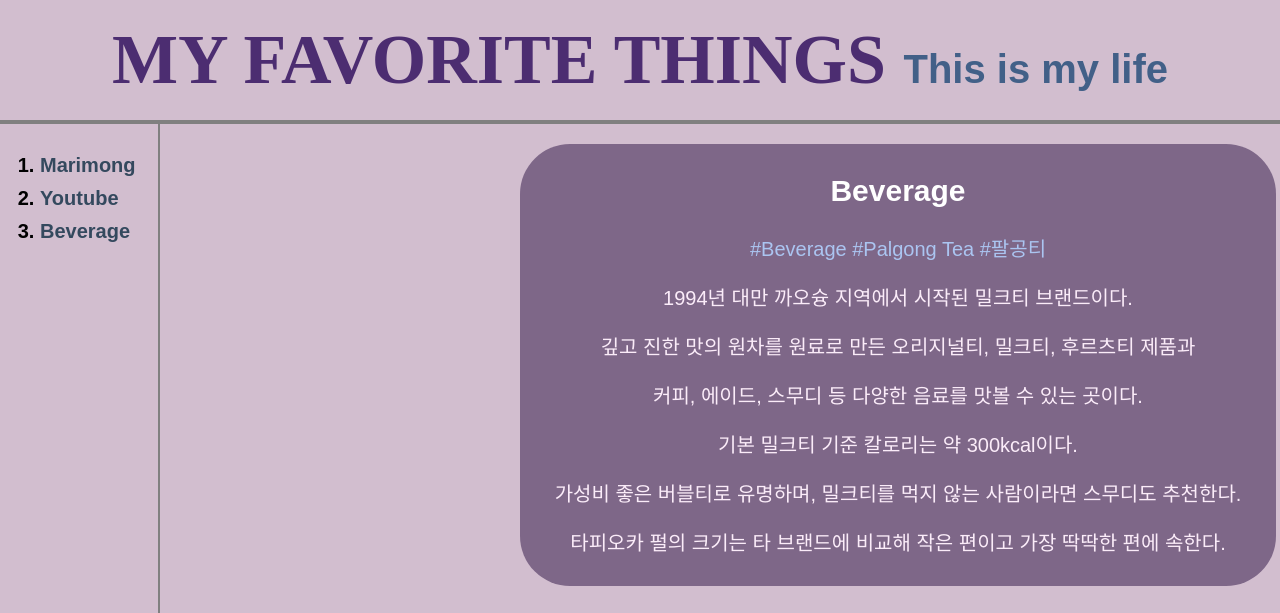
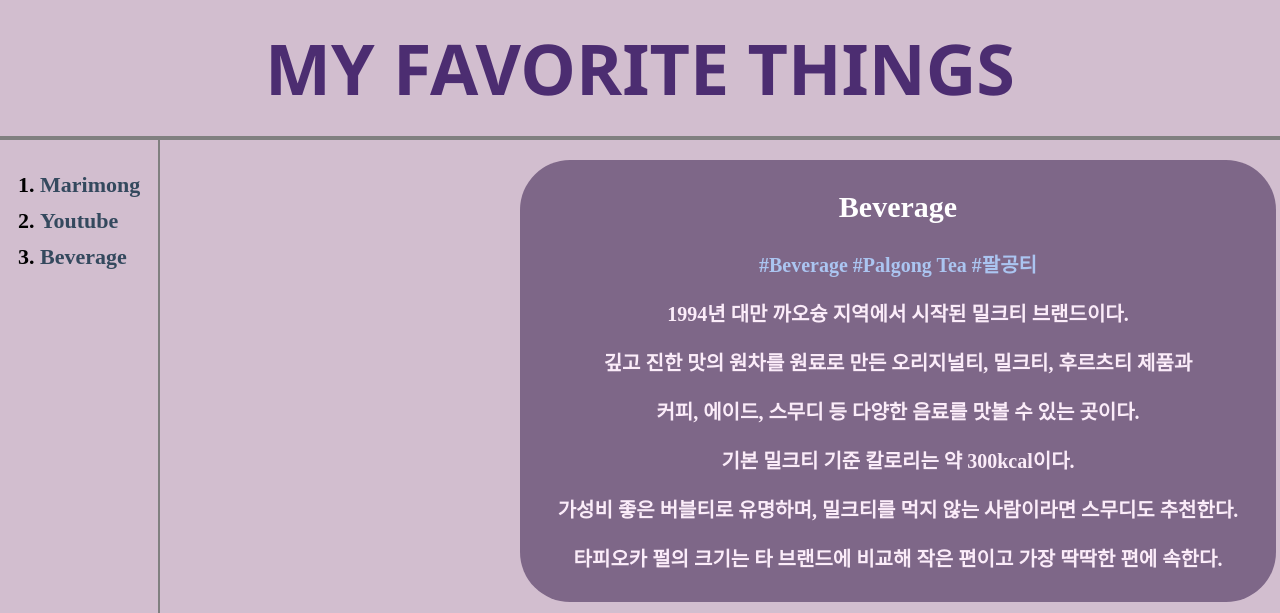
Before and after one commit to dms5477/My_favorite_things, a plain HTML site: page 3.html in a window 1280 px wide. Shown: the top 613 px of the page. Drawn offline with Linux system fonts and the light colour scheme; a web font is replaced by a local one.

Commit message:
Add files via upload

```diff
--- a/3.html
+++ b/3.html
@@ -3,7 +3,6 @@
   <head>
     <meta charset="utf-8">
     <title>Beverage</title>
-    <link href="http://fonts.googleapis.com/earlyaccess/hanna.css" rel="stylesheet">
     <link rel="stylesheet" href="style.css">
     <style media="screen">
       .recommend_table td{
@@ -32,7 +31,7 @@
         line-height: 1.5;
         border-top: 2px solid rgb(94, 94, 94);
         border-left: 8px solid rgb(64, 107, 152);
-        font-family: 'Hanna', sans-serif;
+        font-weight: bold;
         font-size: 20px;
       }
       .number1-1{
@@ -68,7 +67,7 @@
       #subtitle{
        color: rgb(66, 96, 136);
        font-size: 40px;
-       font-family: 'Hanna', sans-serif;
+       font-weight: bold;
       }
       @media(max-width:800px){
         .frame{
@@ -103,7 +102,7 @@
   </head>
   <body>
 
-   <h1><a class="maincolor" href="index.html">MY FAVORITE THINGS <span id="subtitle">This is my life</span></a></h1>
+   <h1><a class="maincolor" href="index.html">MY FAVORITE THINGS</a></h1>
 
     <div class="frame">
 
--- a/style.css
+++ b/style.css
@@ -5,6 +5,8 @@
   border-bottom: 4px solid gray;
   margin:0px;
   padding:20px;
+  font-family: "Segoe UI", Verdana;
+  font-weight: bold;
   }
   body{
   background-color: #d2becf;
@@ -22,9 +24,8 @@
     color: rgba(43, 9, 89, 0.8)
   }
   .navigation{
-    font-size: 20px;
+    font-size: 22px;
     border-right: 2px solid gray;
-    font-family: 'Hanna', sans-serif;
     font-weight: bold;
   }
   .content{
@@ -39,13 +40,8 @@
     color: rgb(251, 236, 249);
     border-radius: 50px;
     text-align: center;
-    font-family: 'Hanna', sans-serif;
     font-size: 20px;
-  }
-  #subtitle{
-   color: rgb(66, 96, 136);
-   font-size: 40px;
-   font-family: 'Hanna', sans-serif;
+    font-weight: bold;
   }
   #textcolor{
     color: white;
```
Also changed, not shown: 1.html (+3 -4 lines), 2.html (+2 -3 lines), index.html (+2 -4 lines).
